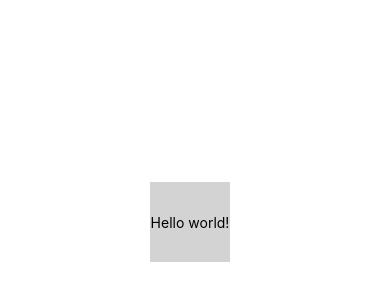
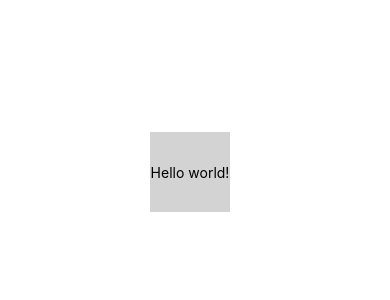
Before and after one commit to albae69/learn-animated-react-native, a React Native app: screen / in a window 390 px wide. Shown: the part 118-418 px from the top of the page. Built offline with nearby package versions, Linux system fonts and the light colour scheme.

Commit message:
interpolate

```diff
--- a/App.js
+++ b/App.js
@@ -7,16 +7,25 @@ export default function App() {
     useNativeDriver: true,
     toValue: {
       x: 150,
-      y: 300,
+      y: 250,
     },
-    delay: 2000,
+    delay: 1000,
   }).start();
+
+  const rotate = position.x.interpolate({
+    inputRange: [0, 50],
+    outputRange: ['0deg', '360deg'],
+  });
 
   return (
     <View style={{flex: 1, backgroundColor: 'white'}}>
       <Animated.View
         style={{
-          transform: [{translateX: position.x}, {translateY: position.y}],
+          transform: [
+            {translateX: position.x},
+            {translateY: position.y},
+            {rotate: rotate},
+          ],
           height: 80,
           width: 80,
           backgroundColor: 'lightgray',
```
